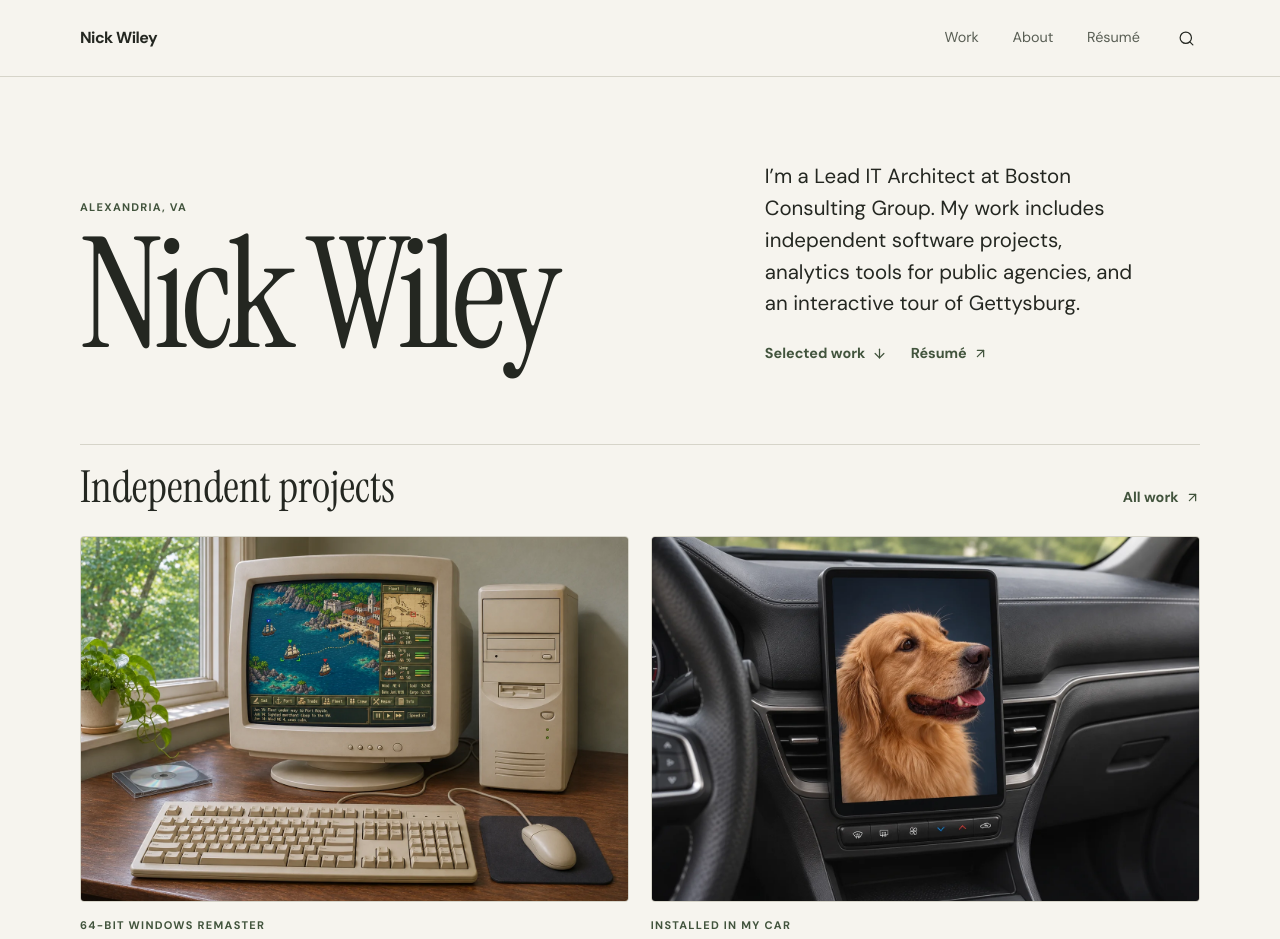
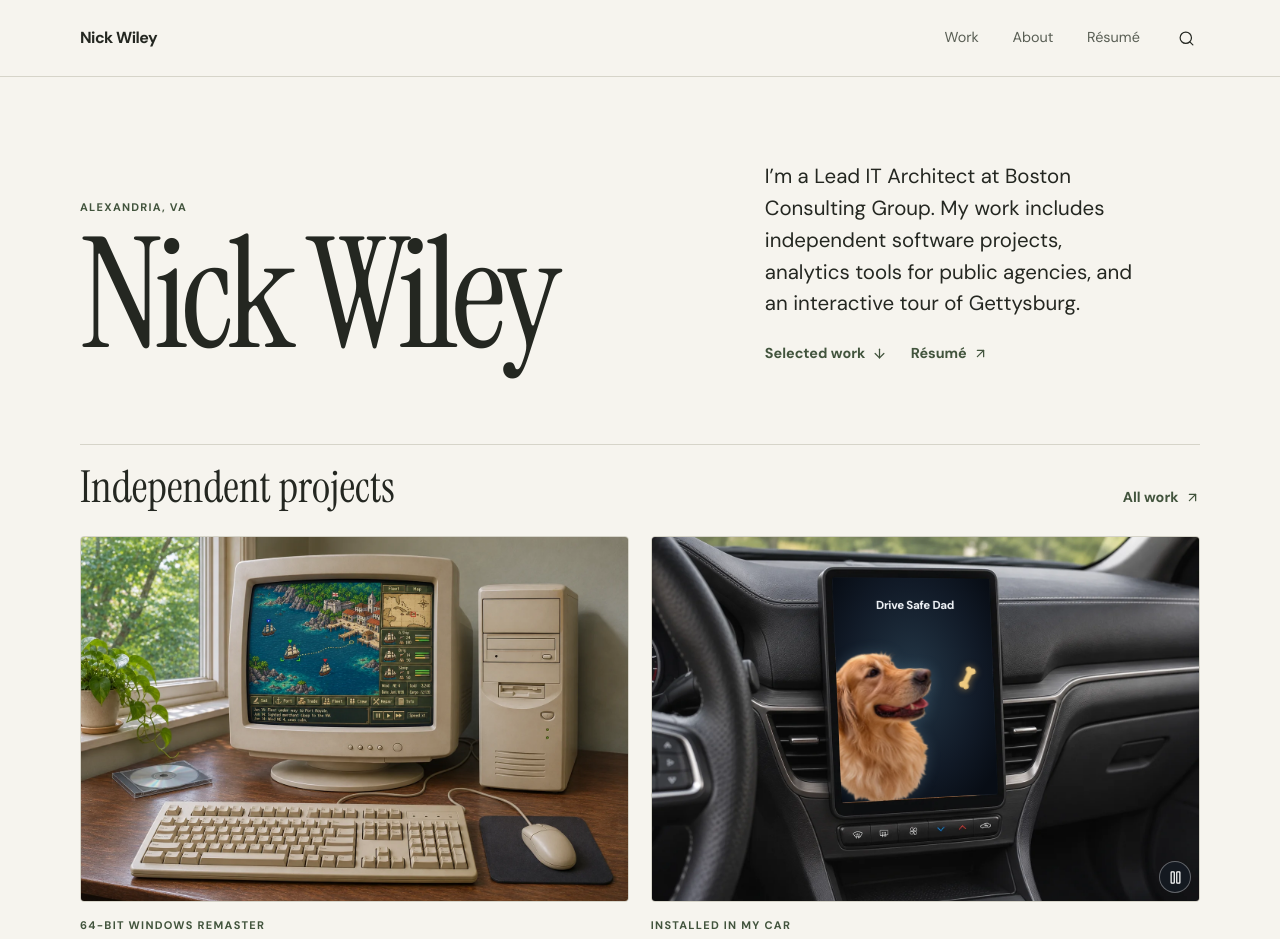
Before and after one commit to wileni01/nick-wiley-portfolio, a Next.js app: page / in a window 1280 px wide. Shown: the top 939 px of the page. Built offline with nearby package versions, Linux system fonts and the light colour scheme; no server answers.

Commit message:
Show Chief startup and factory comparison on the homepage

```diff
--- a/app/globals.css
+++ b/app/globals.css
@@ -77,10 +77,12 @@ main { flex: 1; }
 .section-heading h2 { font-family: var(--display-font), Georgia, serif; font-size: clamp(1.85rem, 4vw, 2.75rem); font-weight: 400; line-height: 1.1; }
 
 .portfolio-grid { display: grid; grid-template-columns: repeat(2, minmax(0, 1fr)); gap: 2.4rem 1.35rem; }
-.project-link { display: block; }
+.project-card { position: relative; }
+.project-link::after { position: absolute; inset: 0; content: ""; }
+.project-link:focus-visible::after { outline: 2px solid var(--color-primary); outline-offset: 4px; border-radius: 4px; }
 .project-image { position: relative; overflow: hidden; aspect-ratio: 16 / 10; background: var(--color-muted); border: 1px solid var(--color-border); border-radius: 4px; }
 .project-image img { transition: transform .28s ease; }
-.project-link:hover .project-image img { transform: scale(1.026); }
+.project-card:not([data-animated]):has(.project-link:hover) .project-image img { transform: scale(1.026); }
 .project-info { padding-block: .95rem .25rem; }
 .project-info h3, .work-list :is(h2, h3) {
   display: flex;
@@ -94,7 +96,7 @@ main { flex: 1; }
   margin-top: .23rem;
 }
 .project-info h3 svg, .work-list-link > svg { flex: none; color: var(--color-primary); margin-top: .25rem; }
-.project-link:hover h3, .work-list-link:hover :is(h2, h3) { color: var(--color-primary); }
+.project-link:hover, .work-list-link:hover :is(h2, h3) { color: var(--color-primary); }
 .project-summary, .work-list-link p:last-child { color: var(--color-muted-foreground); line-height: 1.62; margin-top: .55rem; max-width: 58ch; }
 .work-list li { border-bottom: 1px solid var(--color-border); }
 .work-list-link { display: flex; justify-content: space-between; align-items: center; gap: 1rem; padding-block: 1.15rem; }
--- a/app/page.tsx
+++ b/app/page.tsx
@@ -34,7 +34,9 @@ export default function HomePage() {
           <Link href="/work" className="text-link">All work <ArrowUpRight size={15} aria-hidden="true" /></Link>
         </div>
         <div className="portfolio-grid">
-          {personal.map((study) => <CaseStudyCard key={study.slug} study={study} />)}
+          {personal.map((study) => (
+            <CaseStudyCard key={study.slug} study={study} animateStartup={study.slug === "car-infotainment"} />
+          ))}
         </div>
       </section>
 
--- a/components/work/case-study-card.tsx
+++ b/components/work/case-study-card.tsx
@@ -1,13 +1,17 @@
 import Image from "next/image";
 import Link from "next/link";
 import { ArrowUpRight } from "lucide-react";
+import { StartupPreview } from "@/components/work/startup-preview";
 import type { CaseStudy } from "@/lib/types";
 
-export function CaseStudyCard({ study }: { study: CaseStudy }) {
-  return (
-    <article className="project-card">
-      <Link href={`/work/${study.slug}`} className="project-link">
-        {study.image && (
+export function CaseStudyCard({
+  study,
+  animateStartup = false,
+}: {
+  study: CaseStudy;
+  animateStartup?: boolean;
+}) {
+  const cover = study.image && (
     <div className={study.imageKind === "illustrative" ? "project-image project-image-illustration" : "project-image"}>
       <Image
         src={study.image}
@@ -17,13 +21,19 @@ export function CaseStudyCard({ study }: { study: CaseStudy }) {
         className={study.imageKind === "screenshot" || study.imageKind === "recreation" ? "object-cover object-top" : "object-cover"}
       />
     </div>
-        )}
+  );
+
+  return (
+    <article className="project-card" data-animated={animateStartup || undefined}>
+      {animateStartup && cover ? <StartupPreview compact>{cover}</StartupPreview> : cover}
       <div className="project-info">
         <p className="eyebrow">{study.status ?? study.client}</p>
-          <h3>{study.title}<ArrowUpRight size={21} strokeWidth={1.5} aria-hidden="true" /></h3>
+        <h3>
+          <Link href={`/work/${study.slug}`} className="project-link">{study.title}</Link>
+          <ArrowUpRight size={21} strokeWidth={1.5} aria-hidden="true" />
+        </h3>
         <p className="project-summary">{study.summary}</p>
       </div>
-      </Link>
     </article>
   );
 }
--- a/components/work/startup-preview.module.css
+++ b/components/work/startup-preview.module.css
@@ -1,12 +1,41 @@
+.player {
+  position: relative;
+}
+
+.playbackButton {
+  margin-top: .75rem;
+  cursor: pointer;
+}
+
+.player[data-compact] .playbackButton {
+  position: absolute;
+  z-index: 1;
+  right: .55rem;
+  bottom: .55rem;
+  display: grid;
+  width: 2rem;
+  height: 2rem;
+  place-items: center;
+  margin: 0;
+  border: 1px solid #fff5;
+  border-radius: 50%;
+  background: #151b23e8;
+  color: white;
+}
+
+.player[data-compact] .playbackButton:hover { background: #293647; }
+.player[data-compact] .playbackButton:focus-visible { outline-color: white; }
+.player[data-compact] .playbackButton span { display: none; }
+
 .preview {
   position: relative;
   isolation: isolate;
   overflow: hidden;
-  --cycle: 12s;
+  --cycle: 15s;
   --play-state: running;
 }
 
-.preview[data-playback="paused"] {
+.preview[data-playback="paused"], .preview[data-offscreen] {
   --play-state: paused;
 }
 
@@ -35,6 +64,75 @@
   animation-iteration-count: infinite;
   animation-play-state: var(--play-state);
 }
+
+.factory {
+  display: grid;
+  grid-template-rows: auto minmax(0, 1fr) auto auto;
+  color: #23415d;
+  background: #dbe8f6;
+  font-size: clamp(6px, 1.27cqw, 11px);
+  z-index: 1;
+  animation-name: factory;
+}
+
+.factoryStatus, .factoryNav {
+  display: flex;
+  align-items: center;
+  justify-content: space-between;
+  background: #2a527d;
+  color: #fff;
+}
+
+.factoryStatus {
+  padding: .8cqw 2.35cqw .8cqw 1.1cqw;
+  border-bottom: 1px solid #244462;
+  font-weight: 700;
+}
+
+.factoryMap {
+  position: relative;
+  overflow: hidden;
+  background:
+    linear-gradient(112deg, transparent 23%, #f8f3e7 24% 27%, transparent 28% 64%, #f6ebd5 65% 69%, transparent 70%),
+    linear-gradient(17deg, transparent 44%, #f1cf7b 45% 48%, transparent 49%),
+    repeating-linear-gradient(-36deg, transparent 0 2.6cqw, #f2eee4 2.7cqw 2.95cqw, transparent 3cqw 4.8cqw),
+    linear-gradient(58deg, #bed5de 29%, #dfded2 30% 72%, #cbd8bc 73%);
+}
+
+.factoryMap span {
+  position: absolute;
+  inset: auto auto .65cqw .65cqw;
+  padding: .14cqw .42cqw;
+  background: #ebf0f5;
+}
+
+.factoryMap svg {
+  position: absolute;
+  left: 52%;
+  top: 48%;
+  width: 2.15cqw;
+  height: 2.15cqw;
+  color: #b13b33;
+}
+
+.factoryTiles {
+  display: grid;
+  grid-template-columns: 1fr 1fr;
+  border-block: 1px solid #a4b7ca;
+  background: linear-gradient(#eff4fa, #cbdceb);
+}
+
+.factoryTiles div, .factoryNav span {
+  display: grid;
+  justify-items: center;
+  gap: .22cqw;
+  padding: .86cqw .22cqw;
+}
+
+.factoryTiles div + div { border-left: 1px solid #a4b7ca; }
+.factoryTiles svg, .factoryNav svg { width: 1.7cqw; height: 1.7cqw; }
+.factoryNav { justify-content: space-around; padding-right: .7cqw; }
+.factoryNav span { font-size: clamp(5px, 1.04cqw, 8px); }
 
 .boot, .chief {
   display: flex;
@@ -209,39 +307,44 @@
 .dock svg:nth-child(2) { background: #8a345c; }
 .dock svg:nth-child(3) { background: #427764; }
 
-@keyframes boot {
-  0%, 27% { opacity: 1; }
-  31%, 97% { opacity: 0; }
+@keyframes factory {
+  0%, 15% { opacity: 1; }
+  19%, 98% { opacity: 0; }
   100% { opacity: 1; }
 }
+@keyframes boot {
+  0%, 14% { opacity: 0; }
+  18%, 35% { opacity: 1; }
+  39%, 100% { opacity: 0; }
+}
 @keyframes breathe {
-  0%, 23%, 100% { transform: scale(.88); }
-  11% { transform: scale(1.08); }
+  0%, 36%, 100% { transform: scale(.88); }
+  24% { transform: scale(1.08); }
 }
 @keyframes load {
-  0% { transform: scaleX(.03); }
-  9% { transform: scaleX(.42); }
-  16% { transform: scaleX(.76); }
-  23%, 100% { transform: scaleX(1); }
+  0%, 16% { transform: scaleX(.03); }
+  24% { transform: scaleX(.48); }
+  31% { transform: scaleX(.8); }
+  36%, 100% { transform: scaleX(1); }
 }
 @keyframes chief {
-  0%, 20%, 54%, 100% { opacity: 0; }
-  27%, 45% { opacity: 1; }
+  0%, 34%, 60%, 100% { opacity: 0; }
+  38%, 53% { opacity: 1; }
 }
 @keyframes nudge {
-  0%, 24% { transform: translate(-30%, 11%) rotate(-8deg); }
-  34% { transform: translate(2%, 0) rotate(-3deg); }
-  39% { transform: translate(8%, -5%) rotate(-2deg); }
-  47%, 100% { transform: translate(-1%, 0) rotate(-3deg); }
+  0%, 35% { transform: translate(-30%, 11%) rotate(-8deg); }
+  43% { transform: translate(2%, 0) rotate(-3deg); }
+  47% { transform: translate(8%, -5%) rotate(-2deg); }
+  55%, 100% { transform: translate(-1%, 0) rotate(-3deg); }
 }
 @keyframes treat {
-  0%, 35% { opacity: 1; transform: rotate(-18deg) scale(.9); }
-  40% { opacity: 1; transform: translate(24%, -28%) rotate(28deg) scale(1.28); }
-  48%, 100% { opacity: 0; transform: translate(54%, -62%) rotate(56deg) scale(.8); }
+  0%, 43% { opacity: 1; transform: rotate(-18deg) scale(.9); }
+  48% { opacity: 1; transform: translate(24%, -28%) rotate(28deg) scale(1.28); }
+  55%, 100% { opacity: 0; transform: translate(54%, -62%) rotate(56deg) scale(.8); }
 }
 @keyframes controls {
-  0%, 68% { opacity: 0; }
-  75%, 97% { opacity: 1; }
+  0%, 72% { opacity: 0; }
+  79%, 98% { opacity: 1; }
   100% { opacity: 0; }
 }
 
--- a/components/work/startup-preview.tsx
+++ b/components/work/startup-preview.tsx
@@ -1,8 +1,8 @@
 "use client";
 
 import Image from "next/image";
-import { useState, useSyncExternalStore } from "react";
-import { AudioLines, Bone, Compass, Diamond, Fan, MapPin, Music2, Navigation, Pause, Play } from "lucide-react";
+import { useEffect, useRef, useState, useSyncExternalStore } from "react";
+import { AudioLines, Bone, Compass, Diamond, Fan, MapPin, Music2, Navigation, Pause, Phone, Play, Radio, Settings } from "lucide-react";
 import styles from "./startup-preview.module.css";
 
 const motionPreference = "(prefers-reduced-motion: reduce)";
@@ -17,26 +17,69 @@ function prefersReducedMotion() {
   return window.matchMedia(motionPreference).matches;
 }
 
-export function StartupPreview({ children }: { children: React.ReactNode }) {
+export function StartupPreview({
+  children,
+  compact = false,
+}: {
+  children: React.ReactNode;
+  compact?: boolean;
+}) {
   const reducedMotion = useSyncExternalStore(subscribeToMotionPreference, prefersReducedMotion, () => false);
   const [playback, setPlayback] = useState<boolean | null>(null);
+  const [inView, setInView] = useState(false);
+  const previewRef = useRef<HTMLDivElement>(null);
   const playing = playback ?? !reducedMotion;
 
+  useEffect(() => {
+    const preview = previewRef.current;
+    if (!compact || !preview) return;
+    const threshold = 0.35;
+    const observer = new IntersectionObserver(
+      ([entry]) => setInView(entry.intersectionRatio >= threshold),
+      { threshold }
+    );
+    observer.observe(preview);
+    return () => observer.disconnect();
+  }, [compact]);
+
   return (
-    <>
-      <div className={styles.preview} data-playback={playback === null ? undefined : playing ? "playing" : "paused"}>
+    <div className={styles.player} data-compact={compact || undefined}>
+      <div
+        ref={previewRef}
+        className={styles.preview}
+        data-playback={playback === null ? undefined : playing ? "playing" : "paused"}
+        data-offscreen={compact && !inView ? "true" : undefined}
+      >
         {children}
 
         <div className={styles.screen} aria-hidden="true">
-          <div className={`${styles.scene} ${styles.boot}`}>
+          <div className={`${styles.scene} ${styles.factory}`} data-stage="factory">
+            <div className={styles.factoryStatus}><span>Factory screen</span><span>9:41</span></div>
+            <div className={styles.factoryMap}>
+              <span>Navigation</span>
+              <Navigation fill="currentColor" />
+            </div>
+            <div className={styles.factoryTiles}>
+              <div><Radio /><span>Audio Off</span></div>
+              <div><Phone /><span>Connect Phone</span></div>
+            </div>
+            <div className={styles.factoryNav}>
+              <span><Radio />Audio</span>
+              <span><Phone />Phone</span>
+              <span><Compass />Nav</span>
+              <span><Settings />Settings</span>
+            </div>
+          </div>
+
+          <div className={`${styles.scene} ${styles.boot}`} data-stage="loading">
             <div className={styles.bootIcon}><Diamond strokeWidth={1.4} /></div>
             <span className={styles.bootTitle}>Loading system</span>
             <span className={styles.bootDetail}>Warming up the dashboard…</span>
             <div className={styles.progress}><span /></div>
           </div>
 
-          <div className={`${styles.scene} ${styles.chief}`}>
-            <span className={styles.chiefTitle}>Chief is on it</span>
+          <div className={`${styles.scene} ${styles.chief}`} data-stage="chief">
+            <span className={styles.chiefTitle}>Drive Safe Dad</span>
             <Bone className={styles.treat} fill="currentColor" strokeWidth={1.3} />
             <Image
               src="/images/projects/chief-boot.webp"
@@ -48,7 +91,7 @@ export function StartupPreview({ children }: { children: React.ReactNode }) {
             />
           </div>
 
-          <div className={`${styles.scene} ${styles.controls}`}>
+          <div className={`${styles.scene} ${styles.controls}`} data-stage="controls">
             <div className={styles.dashboardHeader}><span>9:41</span><span>67°</span></div>
             <div className={styles.map}>
               <span><Navigation fill="currentColor" /></span>
@@ -66,12 +109,13 @@ export function StartupPreview({ children }: { children: React.ReactNode }) {
       </div>
       <button
         type="button"
-        className="text-link mt-3 cursor-pointer"
+        className={`text-link ${styles.playbackButton}`}
+        aria-label={playing ? "Pause startup preview" : "Play startup preview"}
         onClick={() => setPlayback(!playing)}
       >
         {playing ? <Pause size={15} aria-hidden="true" /> : <Play size={15} aria-hidden="true" />}
-        {playing ? "Pause startup preview" : "Play startup preview"}
+        <span>{playing ? "Pause startup preview" : "Play startup preview"}</span>
       </button>
-    </>
+    </div>
   );
 }
```
Also changed, not shown: content/work/car-infotainment.mdx (+4 -4 lines). Lines whose indentation alone changed are shown as unchanged.
